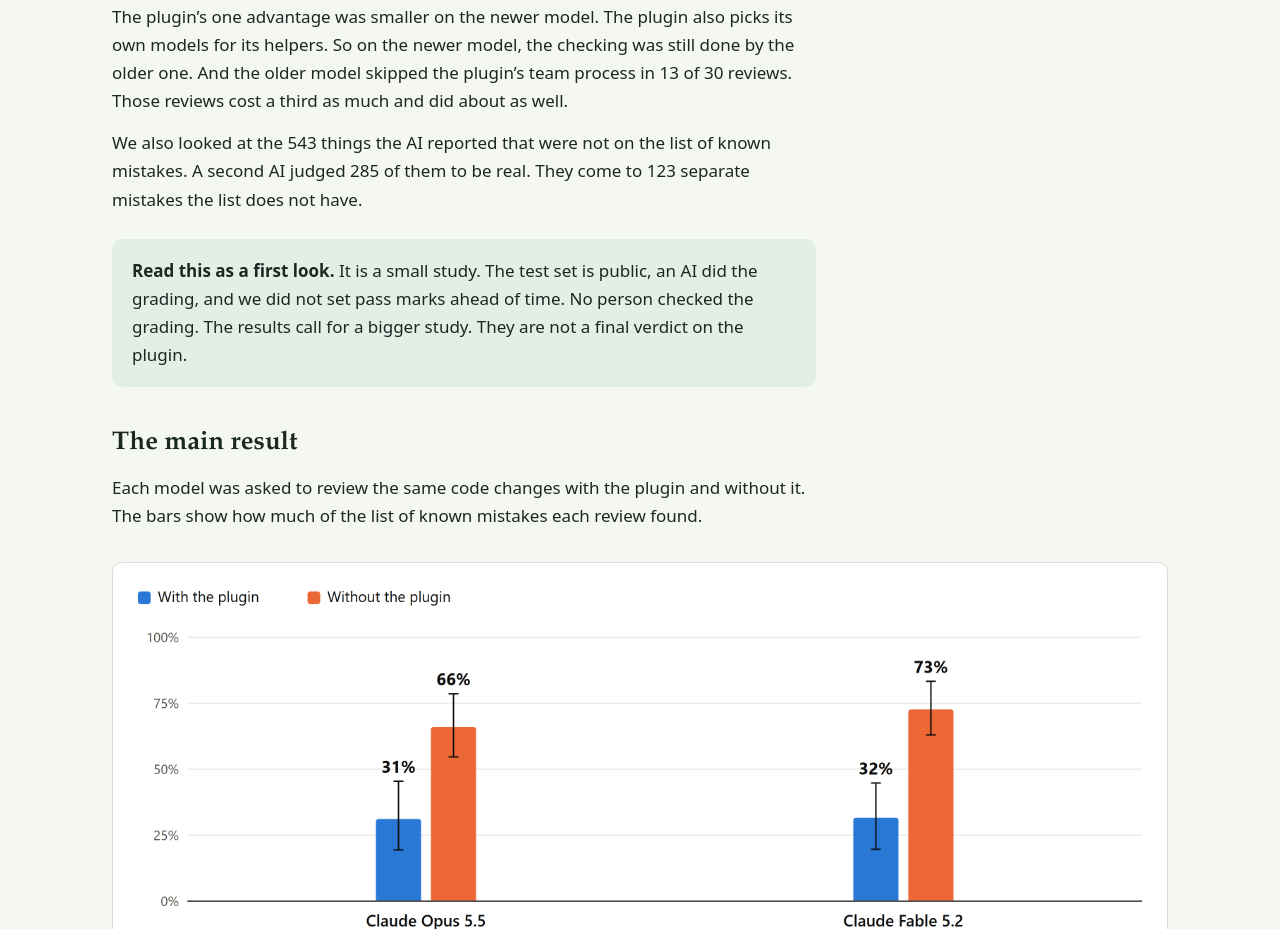
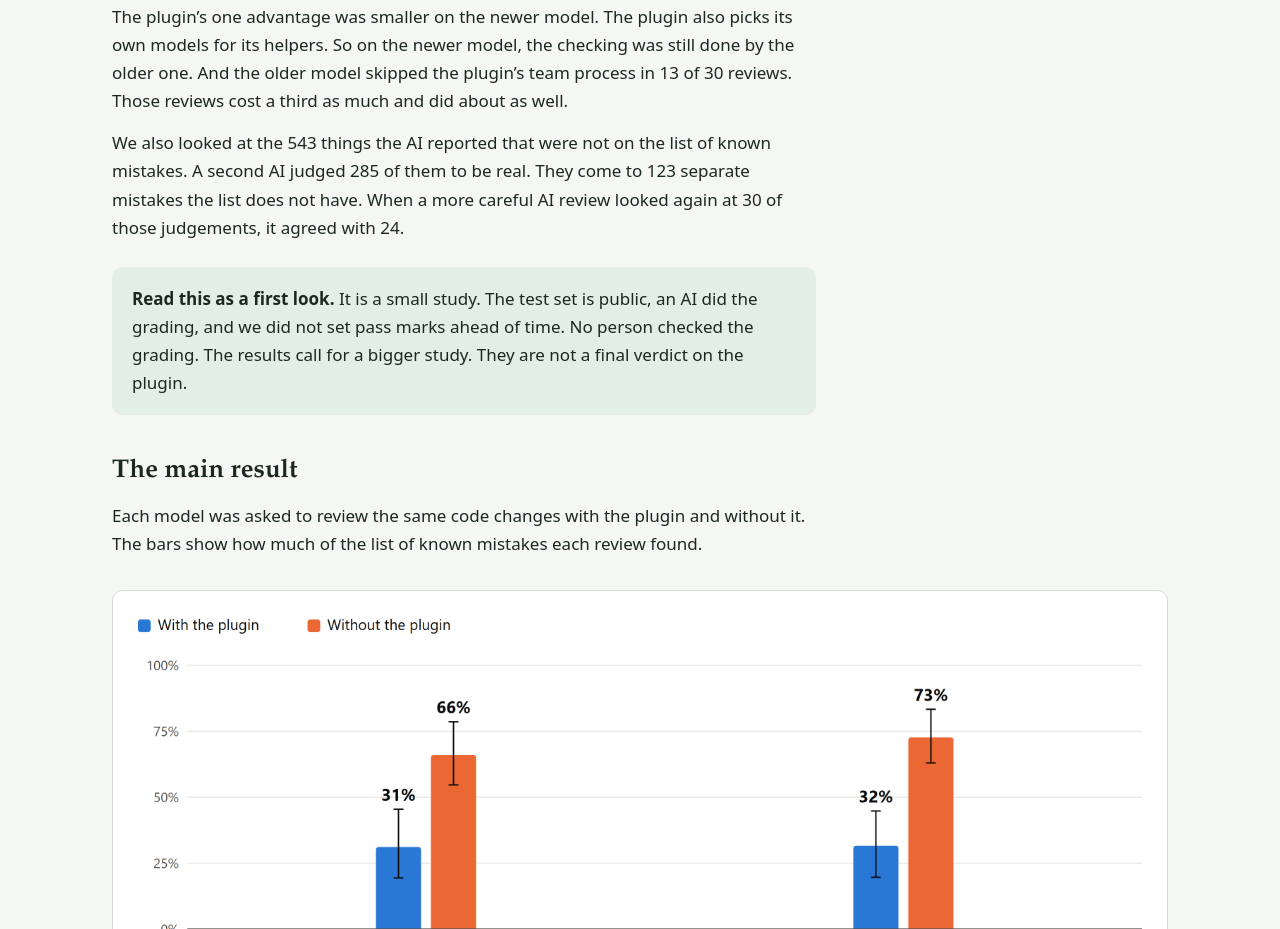
Before and after one commit to sideofmydesk/research-site, a plain HTML site: page edition-1/index.html in a window 1280 px wide. Shown: the part 1120-2049 px from the top of the page. Drawn offline with Linux system fonts and the light colour scheme.

Commit message:
Add the paper PDF and the second-review result

```diff
--- a/edition-1/index.html
+++ b/edition-1/index.html
@@ -73,7 +73,7 @@
       <p>This paper checks one well-known plugin: the official code-review plugin for Claude Code, made by Anthropic. We gave the AI 15 real code changes to check for mistakes. Each change was checked two ways: with the plugin, and with a simple one-paragraph request. We did this on two models, Claude Opus 5.5 and Claude Fable 5.2, twice each. That made 120 reviews. We kept a record of which model answered every request.</p>
       <p>Without the plugin, each model found about twice as many of the known mistakes. It found 66% against 31% on Opus 5.5, and 73% against 32% on Fable 5.2. The plugin said much less. A bigger share of what it said matched a known mistake, and it cost about one and a half times as much. On none of the 15 code changes did the plugin find more of the known mistakes than the simple request.</p>
       <p>The plugin&rsquo;s one advantage was smaller on the newer model. The plugin also picks its own models for its helpers. So on the newer model, the checking was still done by the older one. And the older model skipped the plugin&rsquo;s team process in 13 of 30 reviews. Those reviews cost a third as much and did about as well.</p>
-      <p>We also looked at the 543 things the AI reported that were not on the list of known mistakes. A second AI judged 285 of them to be real. They come to 123 separate mistakes the list does not have.</p>
+      <p>We also looked at the 543 things the AI reported that were not on the list of known mistakes. A second AI judged 285 of them to be real. They come to 123 separate mistakes the list does not have. When a more careful AI review looked again at 30 of those judgements, it agreed with 24.</p>
 
       <div class="note">
         <p><strong>Read this as a first look.</strong> It is a small study. The test set is public, an AI did the grading, and we did not set pass marks ahead of time. No person checked the grading. The results call for a bigger study. They are not a final verdict on the plugin.</p>
```
Also changed, not shown: 1 other file.
